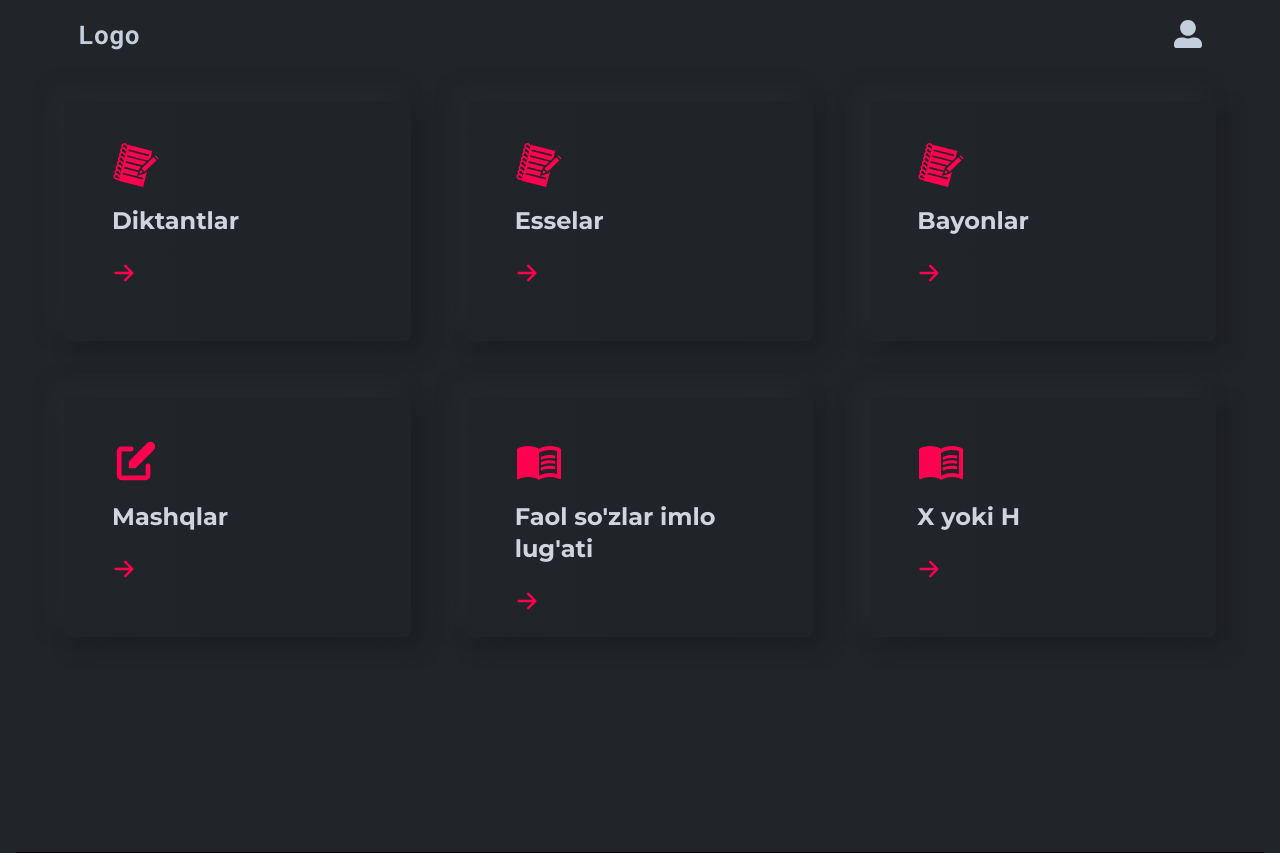
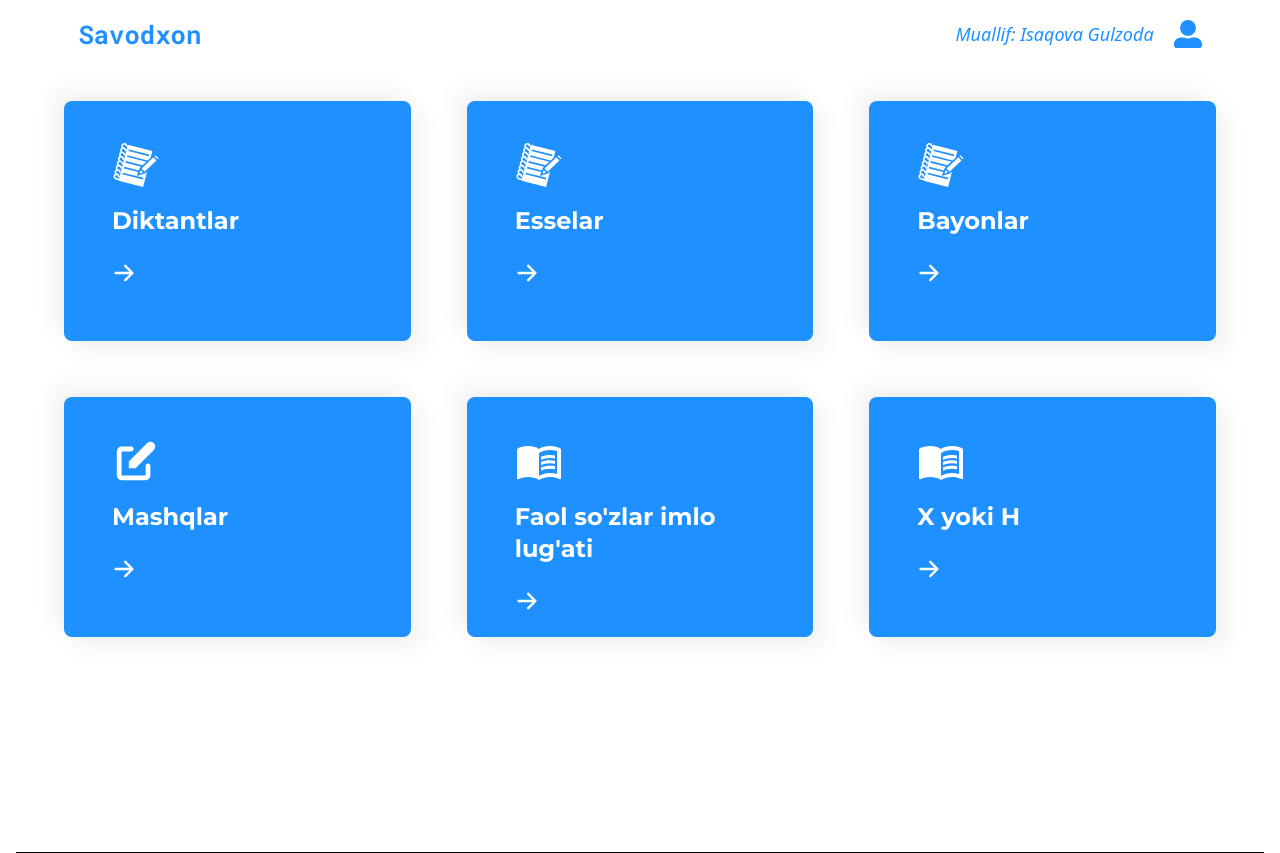
Before and after one commit to flowernoz/ona-tili, a React (Create React App) app: page / in a window 1280 px wide. Built offline with nearby package versions, Linux system fonts and the light colour scheme; a web font is replaced by a local one.

Commit message:
added colors

```diff
--- a/src/components/accordion/Accordion.css
+++ b/src/components/accordion/Accordion.css
@@ -55,11 +55,11 @@
 .bold{
   font-weight: bold;
 }
-@keyframes fadein {
+/* @keyframes fadein {
   from {
     opacity: 0;
   }
   to {
     opacity: 1;
   }
-}
+} */
--- a/src/components/features/Card.js
+++ b/src/components/features/Card.js
@@ -3,26 +3,26 @@ import { HiArrowRight } from "react-icons/hi";
 
 const Card = ({ title, icon }) => {
   return (
-    <div className="w-100 px-12 h-60 py-10 rounded-lg shadow-shadowOne flex items-center bg-gradient-to-r from-bodyColor to-[#202327] group hover:bg-gradient-to-b hover:from-black hover:to-[#1e2024] transition-colors duration-100 group">
+    <div className="w-100 px-12 h-60 py-10 rounded-lg shadow-shadowOne flex items-center bg-[#1E90FF] group hover:bg-[#00a8e8] transition-colors duration-100 group">
       <div className="h-72 overflow-y-hidden">
         <div className="flex h-full flex-col gap-10 translate-y-16 group-hover:translate-y-12 transition-transform duration-500">
           <div className="w-10 h-6 flex flex-col justify-between">
             {icon ? (
-              <span className="text-5xl text-designColor">{icon}</span>
+              <span className="text-5xl text-white group-hover:text-white">{icon}</span>
             ) : (
               <>
-                <span className="w-full h-[2px] rounded-lg bg-designColor inline-flex"></span>
-                <span className="w-full h-[2px] rounded-lg bg-designColor inline-flex"></span>
-                <span className="w-full h-[2px] rounded-lg bg-designColor inline-flex"></span>
-                <span className="w-full h-[2px] rounded-lg bg-designColor inline-flex"></span>
+                <span className="w-full h-[2px] rounded-lg bg-white group-hover:bg-white inline-flex"></span> {/* Hoverda oq rangda qoladi */}
+                <span className="w-full h-[2px] rounded-lg bg-white group-hover:bg-white inline-flex"></span>
+                <span className="w-full h-[2px] rounded-lg bg-white group-hover:bg-white inline-flex"></span>
+                <span className="w-full h-[2px] rounded-lg bg-white group-hover:bg-white inline-flex"></span>
               </>
             )}
           </div>
           <div className="flex flex-col gap-6">
-            <h2 className="text-xl md:text-2xl font-titleFont font-bold text-gray-300">
+            <h2 className="text-xl md:text-2xl font-titleFont font-bold text-white group-hover:text-white"> {/* Matn oq rangda qoladi */}
               {title}
             </h2>
-            <span className="text-2xl text-designColor">
+            <span className="text-2xl text-white group-hover:text-white"> {/* Arrow right ikona oq rangda qoladi */}
               <HiArrowRight />
             </span>
           </div>
--- a/src/components/header/Header.css
+++ b/src/components/header/Header.css
@@ -19,3 +19,13 @@
   font-size: 28px;
   background: none;
 }
+
+.header .item{
+  display: flex;
+  align-items: center;
+  gap: 20px;
+}
+
+.header .item i{
+  font-size: 18px;
+}
--- a/src/components/header/Header.js
+++ b/src/components/header/Header.js
@@ -13,8 +13,11 @@ function Header() {
 
   return (
     <div className="header bg-bodyColor">
-      <Link to={"/"}>Logo</Link>
-      <FaUserAlt className="icon" onClick={handleIconClick} />
+      <Link to={"/"}>Savodxon</Link>
+     <div className='item'>
+      <i>Muallif: Isaqova Gulzoda</i>
+     <FaUserAlt className="icon" onClick={handleIconClick} />
+     </div>
     </div>
   );
 }
--- a/src/index.css
+++ b/src/index.css
@@ -3,32 +3,38 @@
 @tailwind components;
 @tailwind utilities;
 
-@layer components{
-    .bannerIcon{
-        @apply w-16 h-16 bg-black bg-opacity-25 text-gray-200 text-xl inline-flex items-center justify-center rounded-md shadow-shadowOne hover:bg-opacity-40 hover:-translate-y-1 transition-all hover:text-designColor cursor-pointer duration-300;
+@layer components {
+    .bannerIcon {
+        @apply w-16 h-16 bg-black bg-opacity-10 text-gray-200 text-xl inline-flex items-center justify-center rounded-md shadow-shadowOne hover:bg-opacity-40 hover:-translate-y-1 transition-all hover:text-designColor cursor-pointer duration-300;
     }
+
     .resumeLi {
-    @apply w-full h-20 bg-black bg-opacity-25 text-xl text-gray-300 flex justify-center cursor-pointer hover:bg-opacity-40 duration-300 items-center border-[1px] rounded-none;
-         }
-.bgOpacity {
-@apply bg-black bg-opacity-40;
-                  }
-    .contactInput{
-        @apply w-full h-12 rounded-lg border-b-[1px] border-b-gray-600 bg-[#191b1e] text-lightText px-4 active:outline-none focus-visible:outline-designColor outline-none focus-visible:border-b-transparent duration-300
+        @apply w-full h-20 bg-blue bg-opacity-25 text-xl text-gray-300 flex justify-center cursor-pointer hover:bg-opacity-40 duration-300 items-center border-[1px] rounded-none;
     }
-.contactTextArea{
-    @apply w-full rounded-lg border-b-[1px] border-b-gray-600 bg-[#191b1e] text-lightText px-4 py-2 active:outline-none focus-visible:outline-designColor outline-none focus-visible:border-b-transparent duration-300 resize-none
-}
+
+    .bgOpacity {
+        @apply bg-green bg-opacity-25;
+    }
+
+    .contactInput {
+        @apply w-full h-12 rounded-lg border-b-[1px] border-b-gray-600 bg-[#191b1e] text-lightText px-4 active:outline-none focus-visible:outline-designColor outline-none focus-visible:border-b-transparent duration-300;
+    }
+
+    .contactTextArea {
+        @apply w-full rounded-lg border-b-[1px] border-b-gray-600 bg-[#191b1e] text-lightText px-4 py-2 active:outline-none focus-visible:outline-designColor outline-none focus-visible:border-b-transparent duration-300 resize-none;
+    }
 }
 
 .active {
     color: white;
 }
-.scrollbar-hide::-webkit-scrollbar{
+
+.scrollbar-hide::-webkit-scrollbar {
     display: none;
 }
-.items{
-background: #fff;
-border-bottom: 2px solid black;
-color: red;
+
+.items {
+    background: #fff;
+    border-bottom: 2px solid dodgerblue;
+    color: #add8e6;
 }
--- a/tailwind.config.js
+++ b/tailwind.config.js
@@ -18,14 +18,14 @@ module.exports = {
         titleFont: ["Montserrat", "sans-serif"],
       },
       colors: {
-        bodyColor: "#212428",
-        lightText: "#c4cfde",
-        boxBg: "linear-gradient(145deg, #1e2024, #23272b)",
-        designColor: "#ff014f",
+        bodyColor: "#fff",
+        lightText: "#1e90ff",
+        boxBg: "#1e90ff", // Linear-gradient removed and solid color applied
+        designColor: "#1e90ff",
       },
       boxShadow: {
-        shadowOne: "10px 10px 19px #1c1e22, -10px -10px 19px #262a2e",
-      },
+        shadowOne: "10px 10px 19px rgba(128, 128, 128, 0.1), -10px -10px 19px rgba(128, 128, 128, 0.1)", // Opacity decreased to 0.4
+      }
     },
   },
   plugins: [],
```
